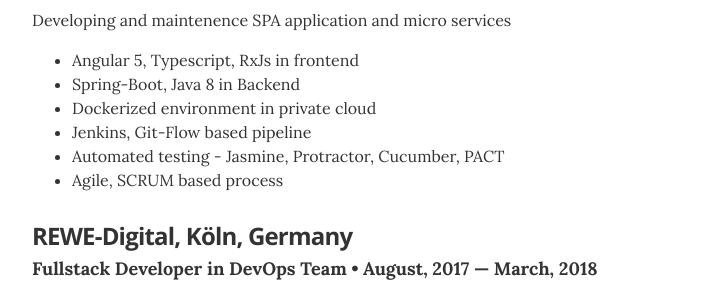
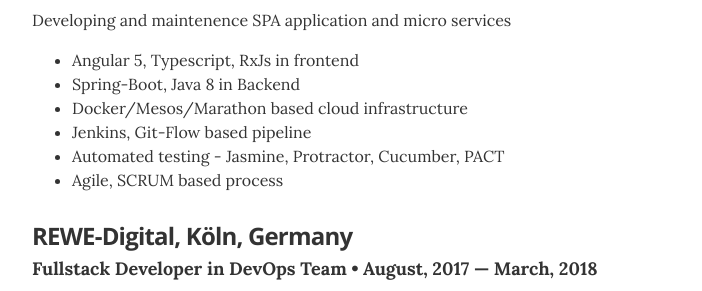
Before and after one commit to jdobosz/jdobosz.github.io, a Jekyll site: the page built from index.html, in a window 1280 px wide and 900 px high, scrolled down 1840 px. Shown: the part 162-453 px from the top of the window, without its empty margins (268-970 px from the left). Built offline with Jekyll 4.4.1, drawn with Linux system fonts in a browser that asks for light colours.

Commit message:
add cloud to BA

```diff
--- a/_data/experience.yml
+++ b/_data/experience.yml
@@ -17,7 +17,7 @@
   skills:
     - item: Angular 5, Typescript, RxJs in frontend
     - item: Spring-Boot, Java 8 in Backend
-    - item: Dockerized environment in private cloud
+    - item: Docker/Mesos/Marathon based cloud infrastructure
     - item: Jenkins, Git-Flow based pipeline
     - item: Automated testing - Jasmine, Protractor, Cucumber, PACT
     - item: Agile, SCRUM based process
```
